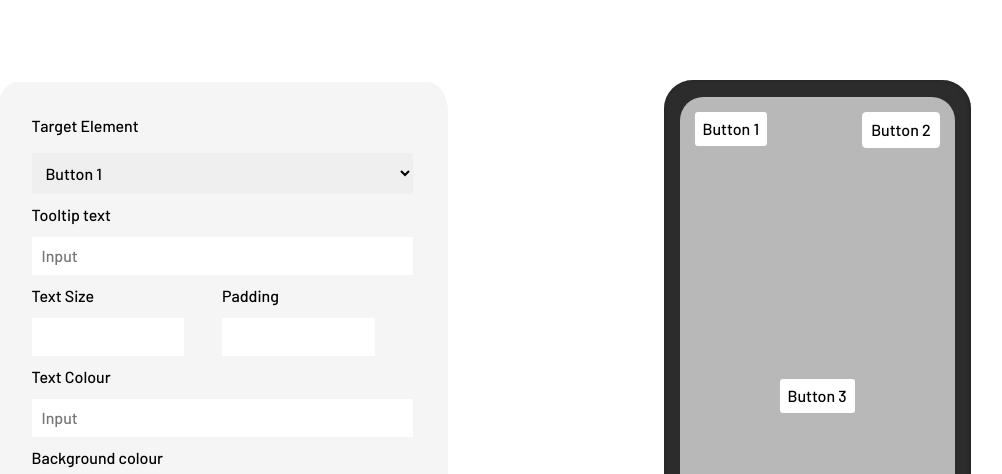
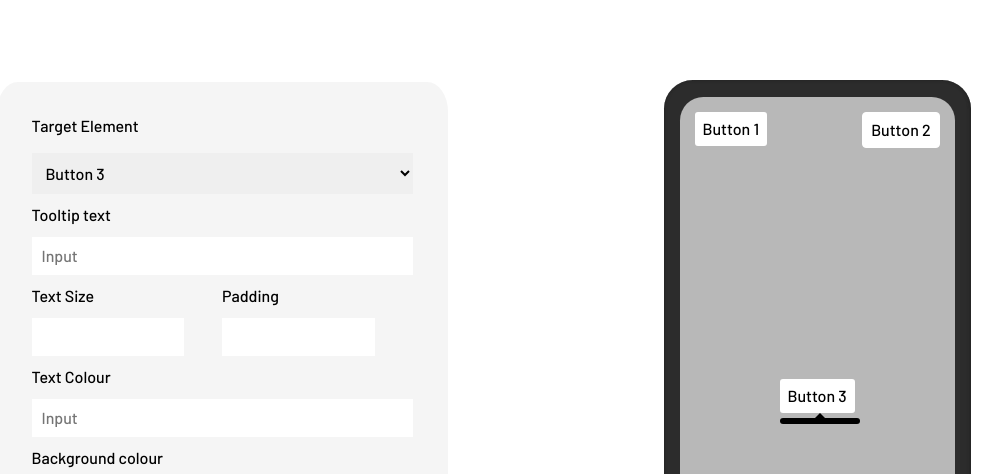
Before and after one commit to Raman-Singh-Shekhawat/Tooltip, a React (Create React App) app: page / in a window 1280 px wide. Shown: the top 474 px of the page, without its empty margins (139-1141 px from the left). Built offline with nearby package versions, Linux system fonts and the light colour scheme.

Commit message:
Tooltip Fully Functional

```diff
--- a/src/App.js
+++ b/src/App.js
@@ -5,14 +5,24 @@ import LivePreview from './components/LivePreview';
 import './Styles/Editor.css';
 import './Styles/LivePreview.css'
 import './Styles/ToolTip.css'
+import { useState } from 'react';
 
 function App() {
+
+  const [selectedButton, setSelectedButton] = useState('btnCenter');
+  const [styles, setStyles] = useState({
+    btnLeft: {text: '', fontSize: null, padding: null, color: '', backgroundColor: '', borderRadius: null, tooltipWidth: null},
+    btnRight: {text: '', fontSize: null, padding: null, color: '', backgroundColor: '', borderRadius: null, tooltipWidth: null},
+    btnCenter: {text: '', fontSize: null, padding: null, color: '', backgroundColor: '', borderRadius: null, tooltipWidth: null},
+    btnBtmL: {text: '', fontSize: null, padding: null, color: '', backgroundColor: '', borderRadius: null, tooltipWidth: null},
+    btnBtmR   : {text: '', fontSize: null, padding: null, color: '', backgroundColor: '', borderRadius: null, tooltipWidth: null},
+  })
 
   return(
 
     <div className='flex-container'>
-      <Editor />
-      <LivePreview />
+      <Editor selectedButton = {selectedButton} setSelectedButton = {setSelectedButton} styles={styles} setStyles={setStyles}/>
+      <LivePreview selectedButton = {selectedButton} styles={styles} />
     </div>
   );
 }
--- a/src/Styles/ToolTip.css
+++ b/src/Styles/ToolTip.css
@@ -122,11 +122,12 @@
 
 .tooltip .tooltip-arrow
 {
-  top: 50%;
-  left: 0;
-  margin-top: -5px;
-  border-width: 5px 5px 5px 0;
-  border-right-color: #000;
+  margin: 0 auto;
+  width: 0;
+  height: 0;
+  border-left: 5px solid transparent;
+  border-right: 5px solid transparent;
+  border-bottom: 5px solid black;
 }
 
  .tooltip.right .tooltip-arrow
@@ -167,23 +168,25 @@
   border-bottom-color: #000;
 }
 
-.tooltip .tooltip-arrow
+/* .tooltip .tooltip-arrow
 {
   width: 0;
   height: 0;
   border-color: transparent;
   border-right-color: transparent;
   border-style: solid;
-}
+} */
 
 .tooltip .tooltip-inner
 {
   max-width: 200px;
+  min-width: 80px;
   padding: 3px 8px;
   color: #fff;
   text-align: center;
   background-color: #000;
   border-radius: 4px;
+  /* margin-left: 100px; */
 }
 .tooltip.on
 {
--- a/src/components/Editor.jsx
+++ b/src/components/Editor.jsx
@@ -1,36 +1,101 @@
 import React, { useState } from 'react'
 
-function Editor() {
+function Editor({selectedButton, setSelectedButton, styles, setStyles}) {
 
-    const [selectedButton, setSelectedButton] = useState('btnLeft');
-    const [textSize, setTextSize] = useState('');
     const [padding, setPadding] = useState('');
     const [textColor, setTextColor] = useState('');
     const [backgroundColor, setBackgroundColor] = useState('');
 
-    const handleTextChange = (event) => {setSelectedButton(event.target.value);};
-    const handleTextSize = (event) => {setTextSize(event.target.value);
+    const handleBtnChange = (event) => {setSelectedButton(event.target.value);}
 
-        document.getElementById(selectedButton).style.fontSize=event.target.value + 'px';
+    const handleTextChange = (event) => {
+        setStyles((prev) => {
+            return {
+                ...prev,
+                [selectedButton]: {
+                    ...styles[selectedButton],
+                    text: event.target.value
+                }
+            }
+        })
+    }
+
+    const handleTextSize = (event) => {
+        setStyles((prev) => {
+            return {
+                ...prev,
+                [selectedButton]: {
+                    ...styles[selectedButton],
+                    fontSize: event.target.valueAsNumber
+                }
+            }
+        })
     };
-    const handleTextColor = (event) => {setTextColor(event.target.value);
+    const handleTextColor = (event) => {
+        setStyles((prev) => {
+            return {
+                ...prev,
+                [selectedButton]: {
+                    ...styles[selectedButton],
+                    color: event.target.value
+                }
+            }
+        })
+    };
+    const handleBackgroundColor = (event) => {
+        setStyles((prev) => {
+            return {
+                ...prev,
+                [selectedButton]: {
+                    ...styles[selectedButton],
+                    backgroundColor: event.target.value
+                }
+            }
+        })
+    };
+    const handlePadding = (event) => {
+        setStyles((prev) => {
+            return {
+                ...prev,
+                [selectedButton]: {
+                    ...styles[selectedButton],
+                    padding: event.target.valueAsNumber
+                }
+            }
+        })
+    };
+    const handleBorderRadius = (event) => {
 
-        document.getElementById(selectedButton).style.color=event.target.value;
+        setStyles((prev) => {
+            return {
+                ...prev,
+                [selectedButton]: {
+                    ...styles[selectedButton],
+                    borderRadius: event.target.valueAsNumber
+                }
+            }
+        })
     };
-    const handleBackgroundColor = (event) => {setBackgroundColor(event.target.value);
 
-        document.getElementById(selectedButton).style.backgroundColor=event.target.value;
+    const handleTooltipWidth = (event) => {
+
+        setStyles((prev) => {
+            return {
+                ...prev,
+                [selectedButton]: {
+                    ...styles[selectedButton],
+                    tooltipWidth: event.target.valueAsNumber
+                }
+            }
+        })
     };
-    const handlePadding = (event) => {setPadding(event.target.value);
 
-        document.getElementById(selectedButton).style.padding=event.target.value + 'px';
-    };
 return (
         <>
     <div className='Container'>
         <div>
             <label for="dropdown">Target Element</label><br/>
-            <select id='dropdown' name="dropdown" className="dropdown" onChange={handleTextChange}>
+            <select id='dropdown' defaultValue={'btnCenter'} name="dropdown" className="dropdown" onChange={handleBtnChange}>
                 <option value="btnLeft">Button 1</option>
                 <option value="btnRight">Button 2</option>
                 <option value="btnCenter">Button 3</option>
@@ -41,42 +106,42 @@ return (
 
         <div>
             <label htmlFor="Tooltip_Text">Tooltip text</label> <br />
-            <input type="text" name="" id="ToolTip_Text" placeholder='Input'/>
+            <input type="text" name="" id="ToolTip_Text" placeholder='Input' value={styles[selectedButton].text} onChange={handleTextChange} />
         </div>
 
         <div className='TS_P'>
 
             <div className='Inline'>
                 <label htmlFor="Text_Size">Text Size</label> <br />
-                <input type="number" name="" id="Text_Size" onChange={handleTextSize}/>
+                <input type="number" name="" id="Text_Size" value={styles[selectedButton].fontSize} onChange={handleTextSize}/>
             </div>
 
             <div className='Inline'>
                 <label htmlFor="Padding">Padding</label> <br />
-                <input type="number" name="" id="Padding" onChange={handlePadding}/>
+                <input type="number" name="" id="Padding" onChange={handlePadding} value={styles[selectedButton].padding}/>
             </div>
         </div>
 
 
         <div>
             <label htmlFor="Text_Color">Text Colour</label> <br />
-            <input type="text" name="" id="Text_Color" placeholder='Input' onChange={handleTextColor}/>
+            <input type="text" name="" id="Text_Color" placeholder='Input' value={styles[selectedButton].color} onChange={handleTextColor}/>
         </div>
 
         <div>
             <label htmlFor="Background_Color">Background colour</label> <br />
-            <input type="text" name="" id="Background_Color" placeholder='Input'onChange={handleBackgroundColor}/>
+            <input type="text" name="" id="Background_Color" placeholder='Input' value={styles[selectedButton].backgroundColor} onChange={handleBackgroundColor}/>
         </div>
 
         <div className='C_TW'>
             <div className='Inline'>
                 <label htmlFor="Corner_Radius">Corner radius</label> <br />
-                <input type="number" name="" id="Corner_Radius"/>
+                <input type="number" name="" id="Corner_Radius" value = {styles[selectedButton].borderRadius} onChange={handleBorderRadius} />
             </div>
 
             <div className='Inline'>
                 <label htmlFor="ToolTip_Width">Tooltip width</label> <br />
-                <input type="number" name="" id="ToolTip_Width" />
+                <input type="number" name="" id="ToolTip_Width" value = {styles[selectedButton].tooltipWidth} onChange={handleTooltipWidth}/>
             </div>
         </div>
 
--- a/src/components/LivePreview.jsx
+++ b/src/components/LivePreview.jsx
@@ -12,12 +12,12 @@ function Btn(props) {
     );
   }
 
-function LivePreview() {
+function LivePreview({selectedButton, styles}) {
 
-
+    console.log(selectedButton)
     const createBtn = (id, text) => {
       return (
-        <ToolTip key={id}>
+        <ToolTip key={id} selectedButton = {selectedButton} id = {id} styles={styles}>
           <Btn
             id={id}
             text={text}
--- a/src/components/ToolTip.jsx
+++ b/src/components/ToolTip.jsx
@@ -1,7 +1,7 @@
 import React, { useState, useRef, useEffect } from 'react';
 
 
-function ToolTip({children}) {
+function ToolTip({children, selectedButton, id, styles}) {
   const [state, setState] = useState({ visible: false, x: 0, y: 0, type: "none" });
 
   const tooltipRef = useRef();
@@ -27,14 +27,14 @@ function ToolTip({children}) {
     }
   }, []);
 
-
-
   return (
     <div className='tooltip__container' >
       <div ref={tooltipRef}>{children}</div>
-      <div className={`tooltip`} style={{display: state.visible ? 'block' : 'none'}}>
+      <div className={`tooltip`} style={{display: (state.visible || selectedButton === id) ? 'block' : 'none'}}>
         <div className="tooltip-arrow"></div>
-        <div className="tooltip-inner">Tooltip text goes here</div>
+        <div className="tooltip-inner" style={{fontSize: `${styles[id].fontSize? styles[id].fontSize: 16}px`, padding: `${styles[id].padding}px`, color: `${styles[id].color}`, backgroundColor: `${styles[id].backgroundColor}`, borderRadius: `${styles[id].borderRadius}px`, width: `${styles[id].tooltipWidth}px`}}>
+          {styles[id].text}
+        </div>
       </div>
     </div>
   );
```
